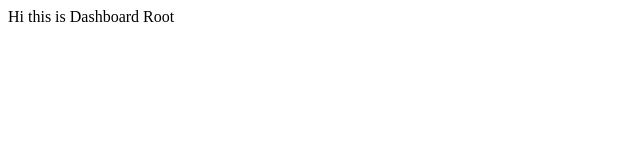
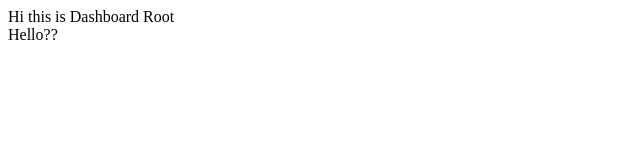
Before and after one commit to calvinhlee23/ChatApp-web, a Next.js app: page /dashboard in a window 1280 px wide. Shown: the top 160 px of the page, without its empty margins (0-640 px from the left). Built offline with nearby package versions, Linux system fonts and the light colour scheme.

Commit message:
added some tests

```diff
--- a/app/dashboard/page.tsx
+++ b/app/dashboard/page.tsx
@@ -1,5 +1,9 @@
+import DashboardContainer from "@/src/Dashboard/DashboardContainer";
 import React, { ReactElement } from "react";
 
-export default function DashboardApp(): ReactElement {
-  return <div>Hi this is Dashboard Root</div>;
+export default function Dashboard(): ReactElement {
+  setInterval(() => {
+    console.log("SSR");
+  }, 2000);
+  return <DashboardContainer />;
 }
--- a/app/page.tsx
+++ b/app/page.tsx
@@ -1,5 +1,5 @@
-import styles from "./page.module.css";
+import HomeContainer from "@/src/Home/HomeContainer";
 
-export default function HomeApp() {
-  return <main className={styles.main}>Hi this is Home App SSR</main>;
+export default function Home() {
+  return <HomeContainer />;
 }
--- /dev/null
+++ b/src/Dashboard/DashboardContainer.tsx
@@ -0,0 +1,14 @@
+import { ReactElement } from "react";
+import Hello from "./Hello";
+
+export default function DashboardContainer(): ReactElement {
+  setInterval(() => {
+    console.log("Client");
+  }, 2000);
+  return (
+    <div>
+      Hi this is Dashboard Root
+      <Hello />
+    </div>
+  );
+}
--- /dev/null
+++ b/src/Dashboard/Hello.tsx
@@ -0,0 +1,15 @@
+"use client";
+
+import { ReactElement } from "react";
+
+export default function Hello(): ReactElement {
+  return (
+    <div
+      onClick={() => {
+        console.warn("hello?");
+      }}
+    >
+      Hello??
+    </div>
+  );
+}
--- /dev/null
+++ b/src/Home/HomeContainer.tsx
@@ -0,0 +1,5 @@
+import { ReactElement } from "react";
+
+export default function HomeContainer(): ReactElement {
+  return <div>Hi this is Home App SSR</div>;
+}
```
